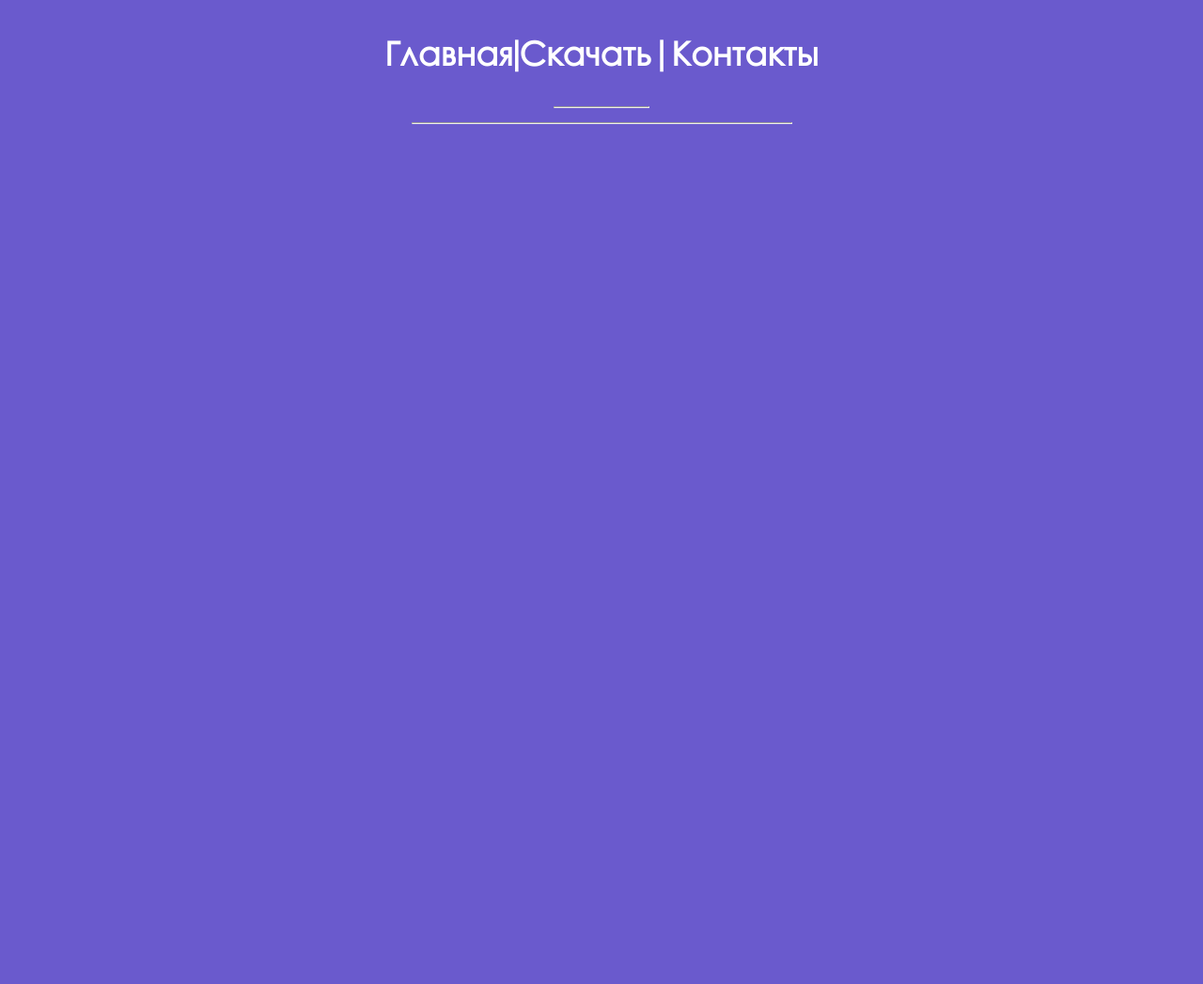
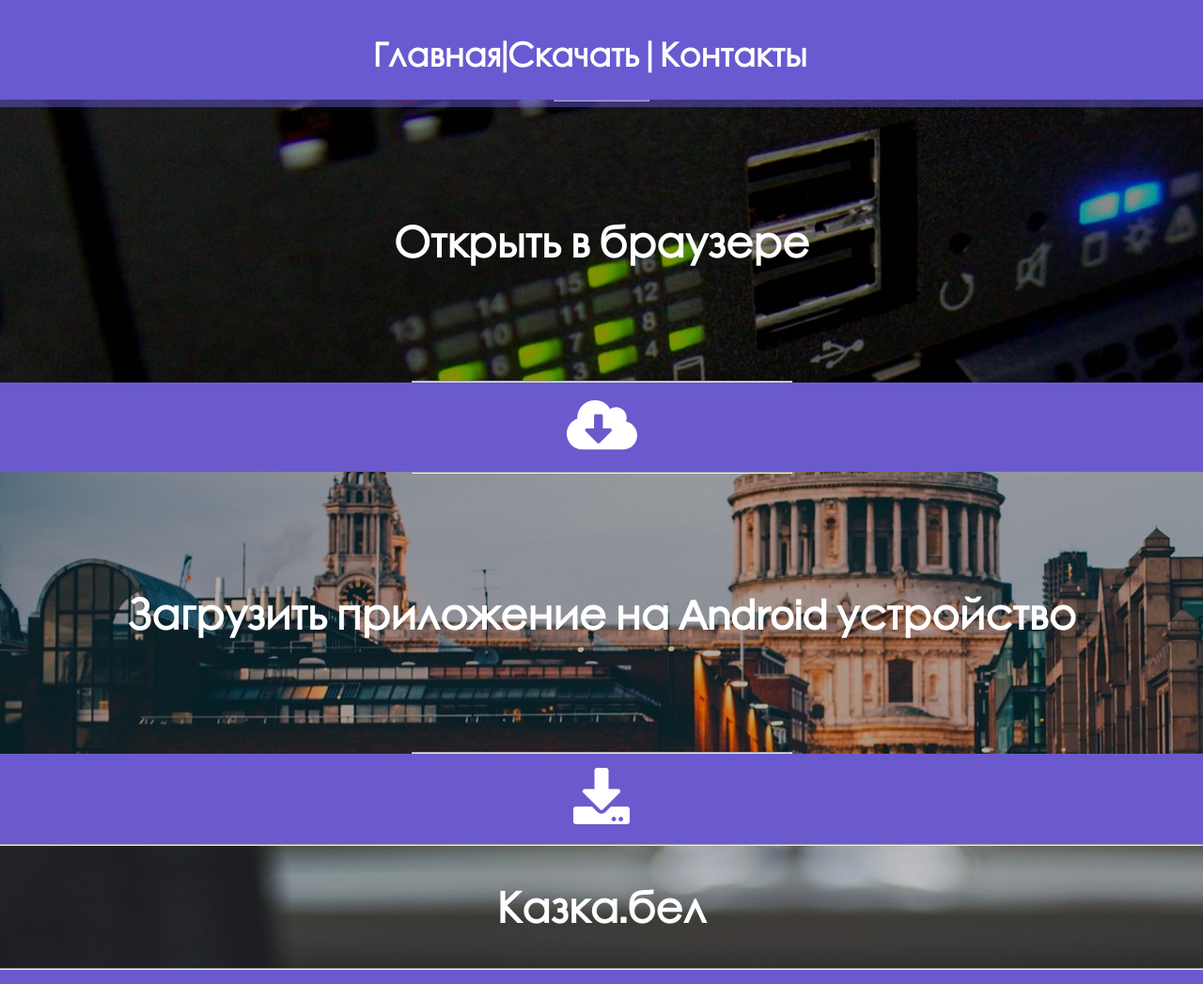
Before and after one commit to kazkabel/kazkabel.github.io, a plain HTML site: page download.html in a window 1280 px wide. Shown: the whole page at 94% size. Before the commit the page ends 800 px from the top, so only its background shows below. Drawn offline with Linux system fonts and the light colour scheme.

Commit message:
Add files via upload

```diff
--- a/download.html
+++ b/download.html
@@ -1,15 +1,46 @@
 <!DOCTYPE html>
 <html>
 <head>
-	<title>Казка.бел</title>
+	<title>Казка.бел - Белорусские народные сказки и предания</title>
 	<meta charset="utf-8">
+	<meta name="theme-color" content="#6A5ACD">
 	<link rel="stylesheet" href="style.css">
+    <link rel="stylesheet" type="text/css" href="fontawesome-all.min.css">
+    <link rel="SHORTCUT ICON" type="img/x-icon" href="favicon.ico">
 </head>
 <body>
-<nav>
-<h3 id="menutext" align="center"><a href="index.html" class="hover pointer">Главная</a>|<a href="download.html" class="hover pointer">Скачать</a> | <a href="contacts.html" class="hover pointer">Контакты</a></h3>
-</nav>
+ <nav>
+      <h3 class="invisible">Test</h3>
+      <p align="center" class="menufix">
+<img src="menu.jpg" alt"" height=115px width=5000px align="center" class="menufix"/>
+</p>
+     <h3 id="menutext" align="center" class="menu"><a href="index.html" class="hover pointer">Главная</a>|<a href="download.html" class="hover pointer">Скачать</a> | <a href="contacts.html" class="hover pointer">Контакты</a></h3>
+ </nav>
+<div id="servers">
 <hr class="center" width="100px" />
+<h2 class="invisible">Test</h2>
+<h2 class="center">Открыть в браузере</h2>
+<h2 class="invisible">Test</h2>
 <hr class="center" width="403px" />
+</div>
+<div class="center" style="font-size: 2em">
+<a href="http://xn--80aaukc.xn--90ais/1/"><i class="fas fa-cloud-download-alt hover rotate pointer"></i></a>
+</div>
+<div id="city4">
+<hr class="center" width="403px">
+<h2 class="invisible">Test</h2>
+<h2 class="center">Загрузить приложение на Android устройство</h2>
+<h2 class="invisible">Test</h2>
+<hr class="center" width="403px">
+</div>
+<div class="center" style="font-size: 2em">
+<a href="https://drive.google.com/open?id=0Bxi4l1L3H4o_dGlGaDFQN25lWVU"><i class="fas fa-download hover pointer rotate"></i></a>
+</div>
+<div id="laptop">
+<hr />
+<a href="http://xn--80aaukc.xn--90ais/1/" target="_blank"><h2 class="center hover pointer">Казка.бел</h2></a>
+<hr />
+</div>
+<script defer src="https://use.fontawesome.com/releases/v5.0.9/js/all.js" integrity="sha384-8iPTk2s/jMVj81dnzb/iFR2sdA7u06vHJyyLlAd4snFpCl/SnyUjRrbdJsw1pGIl" crossorigin="anonymous"></script>
 </body>
 </html>
--- a/style.css
+++ b/style.css
@@ -61,3 +61,16 @@ background-image: url(laptop.jpg); repeat-x; margin-left: -10px; margin-right: -
 }#laptop{
   background-image: url(laptop.jpg); background-repeat: repeat-x; margin-left: -10px; margin-right: -10px;
 }
+#servers{
+  background-image: url(servers.jpeg); background-repeat: repeat-x; margin-right: -10px; margin-left: -10px;
+}
+#city4{
+  background-image: url(city4.jpeg); background-repeat: repeat-x; margin-left: -10px; margin-right: -10px;
+}
+.menufix{position: fixed;left:-1px; top: -1px; opacity: 0.7;
+z-index: 1000;}
+.menu{
+  position: fixed; left: 31%; top: 0.1%;
+  z-index: 1001;
+
+}
```
Also changed, not shown: contacts.html (+11 -4 lines), index.html (+14 -8 lines), city4.jpeg (added), favicon.ico (added), servers.jpeg (added), 1 other file.
